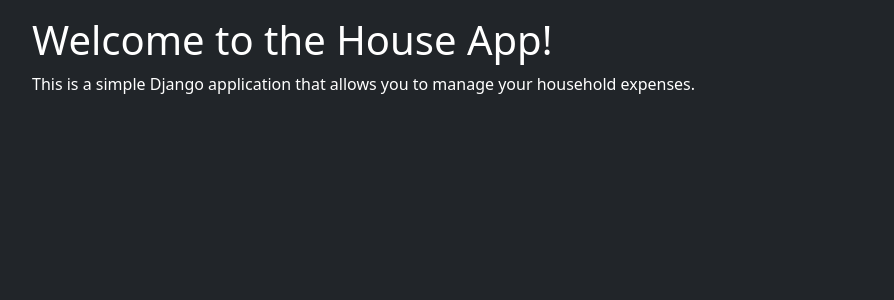
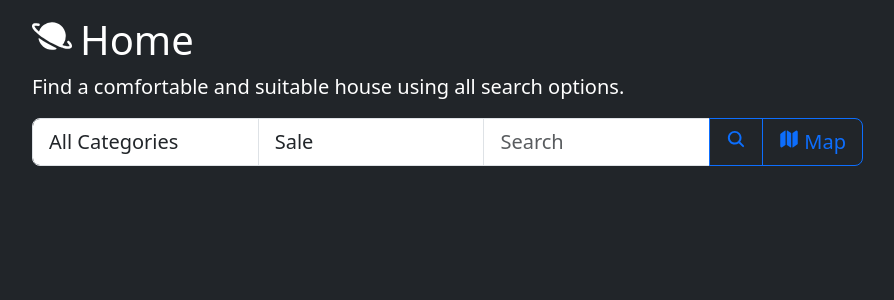
Before and after one commit to diyorbekqodirboyev863/house-app, a Django app: page / in a window 1280 px wide. Shown: the part 59-359 px from the top of the page, without its empty margins (50-944 px from the left). Run offline with Django 4.2, Linux system fonts and the light colour scheme; some libraries are stand-ins or nearby versions.

Commit message:
home.html have been updated!

```diff
--- a/templates/base.html
+++ b/templates/base.html
@@ -20,5 +20,7 @@
         {% endblock %}
     </div>
     {% bootstrap_javascript %}
+    <script type="module" src="https://unpkg.com/ionicons@7.1.0/dist/ionicons/ionicons.esm.js"></script>
+    <script nomodule src="https://unpkg.com/ionicons@7.1.0/dist/ionicons/ionicons.js"></script>
 </body>
 </html>
--- a/templates/home.html
+++ b/templates/home.html
@@ -2,6 +2,31 @@
 {% block title %}Home{% endblock %}
 
 {% block content %}
-    <h1>Welcome to the House App!</h1>
-    <p>This is a simple Django application that allows you to manage your household expenses.</p>
+    <h1 class="d-flex gap-2"><ion-icon name="planet"></ion-icon> Home</h1>
+    <div class="row">
+        <div class="col-9">
+            <div>
+                <p class="lead">Find a comfortable and suitable house using all search options.</p>
+                <form class="d-flex input-group input-group-lg" role="search">
+                    <select class="form-control" name="" id="">
+                        <option value="">All Categories</option>
+                        <option value="">House</option>
+                        <option value="">Rooms</option>
+                        <option value="">Business</option>
+                        <option value="">Land</option>
+                    </select>
+                    <select class="form-control" name="" id="">
+                        <option value="sale">Sale</option>
+                        <option value="rent">Rent</option>
+                    </select>
+                    <input class="form-control" type="search" placeholder="Search" aria-label="Search">
+                    <button class="btn btn-outline-primary" type="submit">
+                        <ion-icon name="search"></ion-icon>
+                    </button>
+                    <a class="btn btn-outline-primary" href="#"><ion-icon name="map"></ion-icon> Map</a>
+                </form>
+            </div>
+        </div>
+        <div class="col-3"></div>
+    </div>
 {% endblock %}
```
